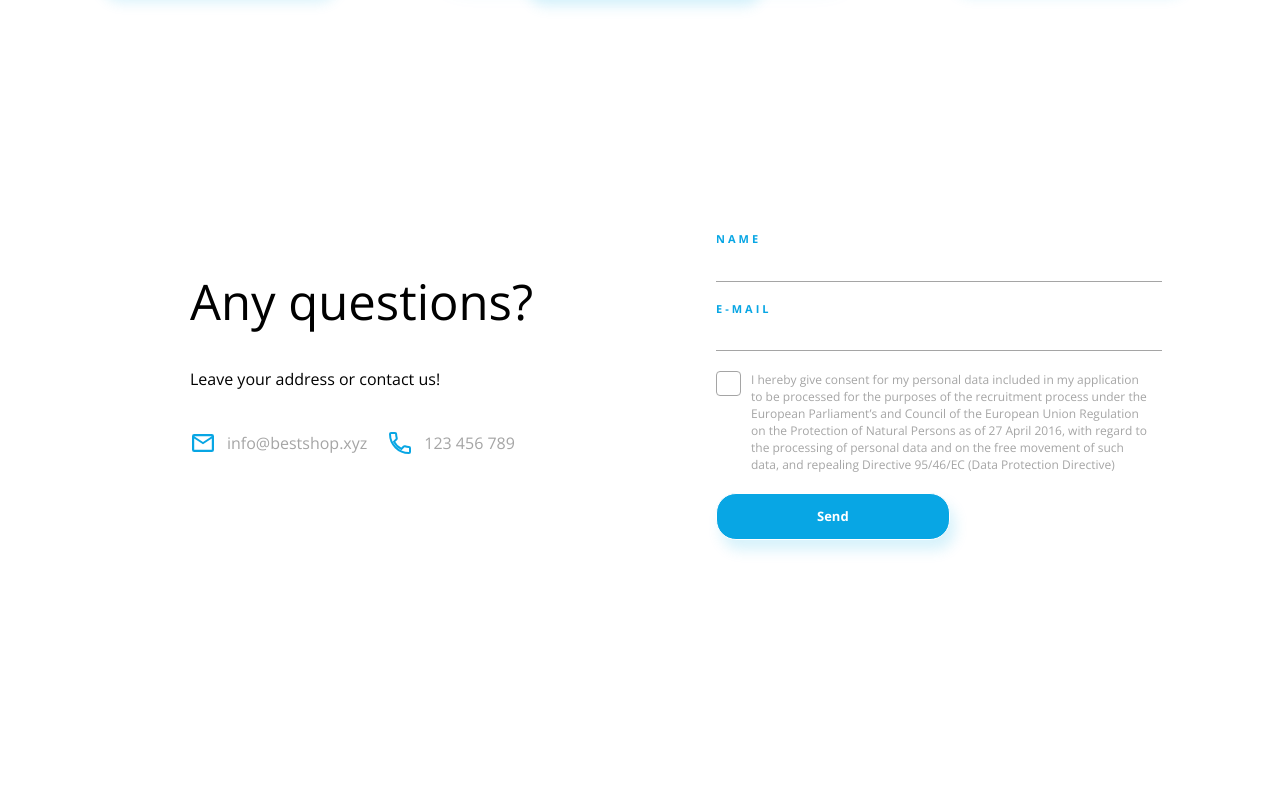
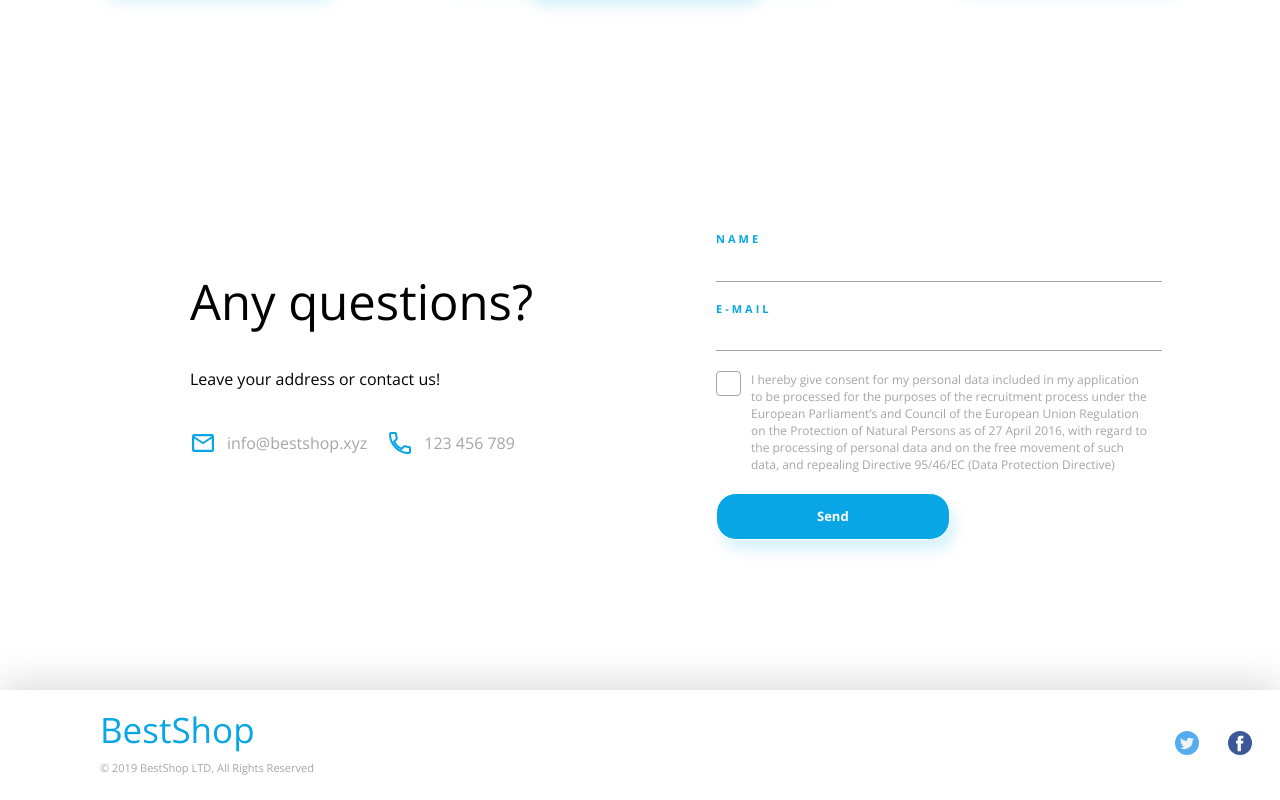
Before and after one commit to staszewska/BestShop-Project, a plain HTML site: page index.html in a window 1280 px wide. Shown: the part 3470-4270 px from the top of the page. Before the commit the page ends 4160 px from the top, so only its background shows below. Drawn offline with nearby package versions, Linux system fonts and the light colour scheme; files whose address does not match are found by name.

Commit message:
Footer content

```diff
--- a/index.html
+++ b/index.html
@@ -226,6 +226,19 @@
         </div>
     </section>
 
+    <div class="footer">
+        <div class="footer__container container">
+            <div class="footer__info">
+                <a href="#" class="logo">BestShop</a>
+                <span class="footer__copy">© 2019 BestShop LTD, All Rights Reserved</span>
+            </div>
+            <div class="footer__icons">
+                <a href=""><img src="assets/Twitter.svg" alt="twitter"></a>
+                <a href=""><img src="assets/Facebook.svg" alt="facebook"></a>
+            </div>
+        </div>
+    </div>
+
 </body>
 
 </html>
--- a/styles.css
+++ b/styles.css
@@ -647,3 +647,33 @@ a {
   font-weight: 600;
   box-shadow: 5px 10px 14px #07ACE629;
 }
+
+/* Footer content */
+
+.footer {
+  box-shadow: 0 -5px 40px #00000029;
+  padding: 20px 0;
+}
+
+.footer__container {
+    display: flex;
+    justify-content: space-between;
+    align-items: center;
+  }
+
+.footer__info {
+    display: flex;
+    flex-direction: column;
+    justify-content: space-around;
+  }
+
+  .footer__copy {
+    font-size: 0.6875rem;
+    line-height: 1.5rem;
+    color: var(--color-grey);
+    margin-top: 6px;
+  }
+
+  .footer__icons a:first-of-type {
+    margin-right: 25px;
+  }
```
